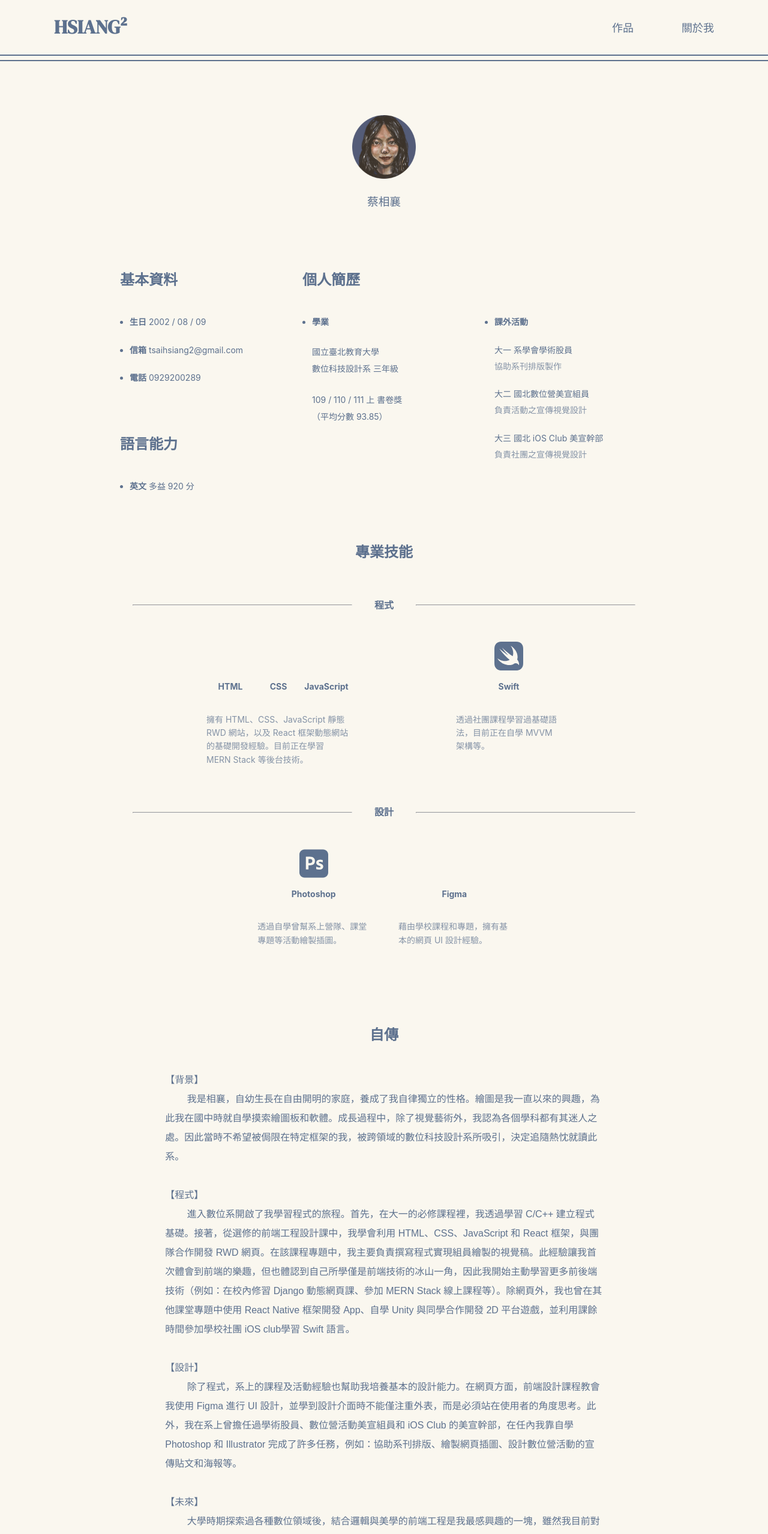
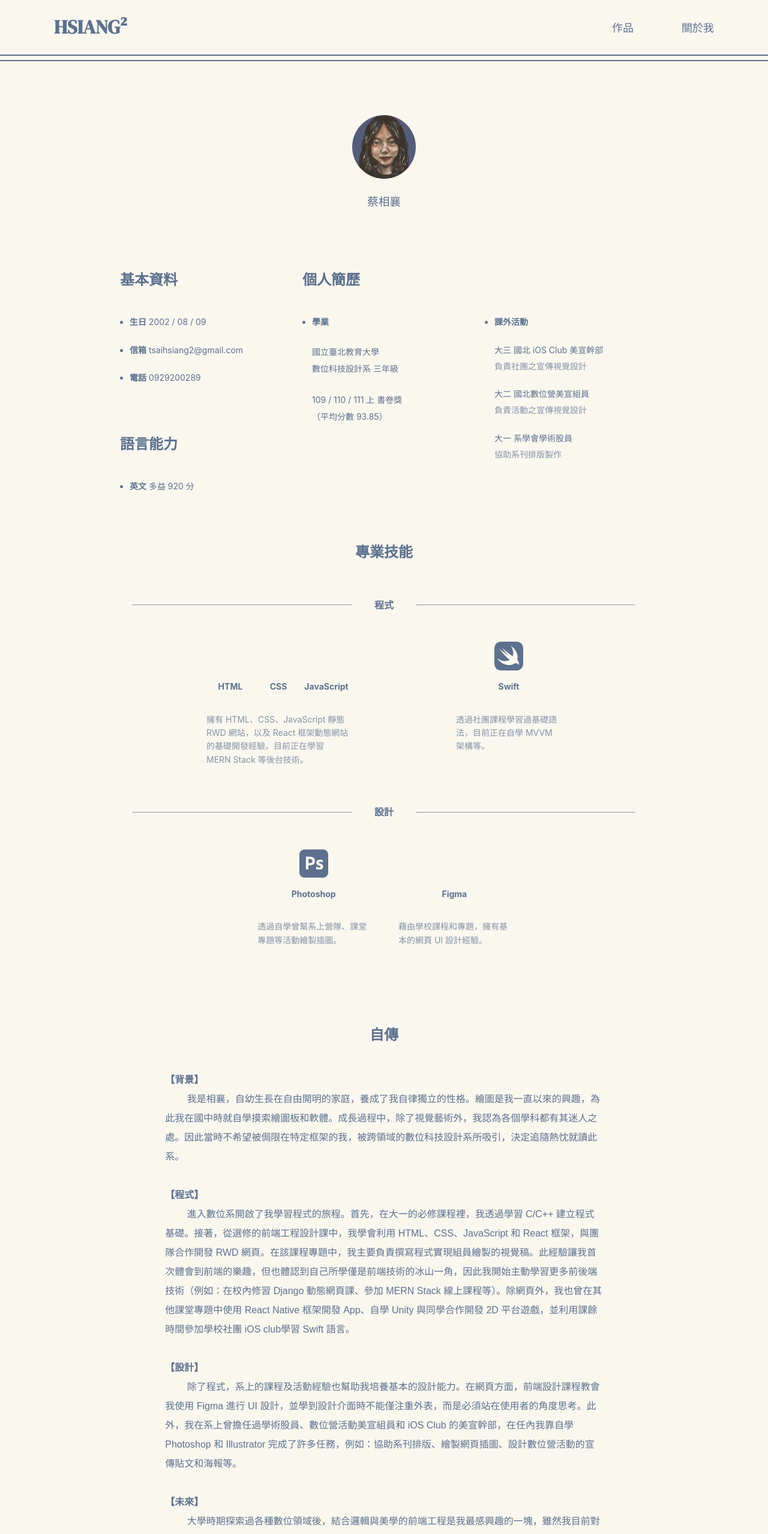
Before and after one commit to hsiang2/hsiang-tsai-portfolio, a React (Vite) app: page /about in a window 1280 px wide. Shown: the top 2558 px of the page at 60% size. Built offline with nearby package versions, Linux system fonts and the light colour scheme; some icons are missing.

Commit message:
Edit about

```diff
--- a/src/components/AboutDetail/index.jsx
+++ b/src/components/AboutDetail/index.jsx
@@ -51,12 +51,12 @@ const AboutDetail = () => {
                             <ul>
                                 <li >
                                     <strong>課外活動</strong>
-                                    <p style={{marginTop: '1.5rem'}}>大一 系學會學術股員</p>
-                                    <p className={styles.subtitle}>協助系刊排版製作</p>
+                                    <p style={{marginTop: '1.5rem'}}>大三 國北 iOS Club 美宣幹部</p>
+                                    <p className={styles.subtitle}>負責社團之宣傳視覺設計</p>
                                     <p>大二 國北數位營美宣組員</p>
                                     <p className={styles.subtitle}>負責活動之宣傳視覺設計</p>
-                                    <p>大三 國北 iOS Club 美宣幹部</p>
-                                    <p className={styles.subtitle}>負責社團之宣傳視覺設計</p>
+                                    <p>大一 系學會學術股員</p>
+                                    <p className={styles.subtitle}>協助系刊排版製作</p>
                                 </li>
                             </ul>
                         </Col>
@@ -129,13 +129,13 @@ const AboutDetail = () => {
             </Row>
             <h2 className={styles.title} style={{marginTop: '8rem'}}>自傳</h2>
             <p className={styles.bio}>
-                【背景】<br/>
+                <strong>【背景】</strong><br/>
                 &emsp; &emsp;我是相襄，自幼生長在自由開明的家庭，養成了我自律獨立的性格。繪圖是我一直以來的興趣，為此我在國中時就自學摸索繪圖板和軟體。成長過程中，除了視覺藝術外，我認為各個學科都有其迷人之處。因此當時不希望被侷限在特定框架的我，被跨領域的數位科技設計系所吸引，決定追隨熱忱就讀此系。<br/><br/>
-                【程式】<br/>
+                <strong>【程式】</strong><br/>
                 &emsp; &emsp;進入數位系開啟了我學習程式的旅程。首先，在大一的必修課程裡，我透過學習 C/C++ 建立程式基礎。接著，從選修的前端工程設計課中，我學會利用 HTML、CSS、JavaScript 和 React 框架，與團隊合作開發 RWD 網頁。在該課程專題中，我主要負責撰寫程式實現組員繪製的視覺稿。此經驗讓我首次體會到前端的樂趣，但也體認到自己所學僅是前端技術的冰山一角，因此我開始主動學習更多前後端技術（例如：在校內修習 Django 動態網頁課、參加 MERN Stack 線上課程等）。除網頁外，我也曾在其他課堂專題中使用 React Native 框架開發 App、自學 Unity 與同學合作開發 2D 平台遊戲，並利用課餘時間參加學校社團 iOS club學習 Swift 語言。<br/><br/>
-                【設計】<br/>
+                <strong>【設計】</strong><br/>
                 &emsp; &emsp;除了程式，系上的課程及活動經驗也幫助我培養基本的設計能力。在網頁方面，前端設計課程教會我使用 Figma 進行 UI 設計，並學到設計介面時不能僅注重外表，而是必須站在使用者的角度思考。此外，我在系上曾擔任過學術股員、數位營活動美宣組員和 iOS Club 的美宣幹部，在任內我靠自學 Photoshop 和 Illustrator 完成了許多任務，例如：協助系刊排版、繪製網頁插圖、設計數位營活動的宣傳貼文和海報等。<br/><br/>
-                【未來】<br/>
+                <strong>【未來】</strong><br/>
                 &emsp; &emsp;大學時期探索過各種數位領域後，結合邏輯與美學的前端工程是我最感興趣的一塊，雖然我目前對前端的知識尚淺，但我清楚自己很享受透過研究和思考，一步步實踐與隊友共同發想設計的企劃。因此希望未來能有機會能加入工作團隊，持續增進自己的實力，並為團隊貢獻心力，帶給人們更好的作品。
             </p>
         </div>
```
